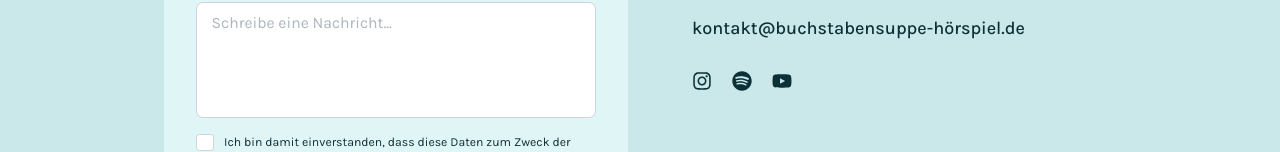
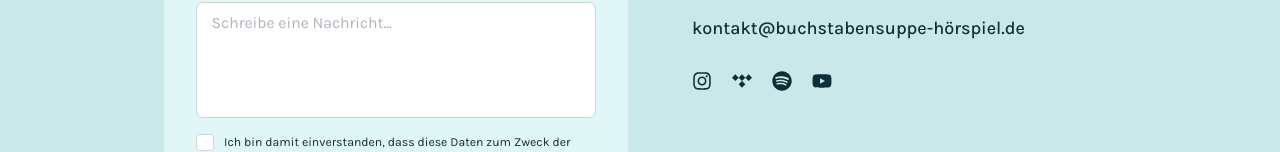
Before and after one commit to sopoour/buchstabensuppe, a Next.js app: page / in a window 1280 px wide. Shown: the part 4391-4543 px from the top of the page. Built offline with nearby package versions, Linux system fonts and the light colour scheme; no server answers; what @mantine/next would draw is missing.

Commit message:
Add TIDAL links

```diff
--- a/package.json
+++ b/package.json
@@ -24,7 +24,7 @@
     "next": "15.3.4",
     "react": "19.1.0",
     "react-dom": "19.1.0",
-    "react-icons": "4.10.1",
+    "react-icons": "5.5.0",
     "react-loading-skeleton": "3.3.1",
     "react-markdown": "^10.1.0",
     "react-scroll": "^1.9.0",
--- a/src/components/LinkContainer/index.tsx
+++ b/src/components/LinkContainer/index.tsx
@@ -4,11 +4,13 @@ import { css, styled } from 'styled-components';
 import Link from 'next/link';
 import { IconLink } from '@app/types';
 import { FaEnvelope, FaInstagram, FaLink, FaMusic, FaSpotify, FaYoutube } from 'react-icons/fa';
+import { SiTidal } from 'react-icons/si';
 
 type Size = 'small' | 'medium' | 'big';
 
 export const linksDefault: IconLink[] = [
   { type: 'instagram' },
+  { type: 'tidal' },
   { type: 'spotify' },
   { type: 'youtube' },
   { type: 'email' },
@@ -29,7 +31,7 @@ const getSize = (size: Size) => {
 
 const Container = styled.span<{ hoverColour?: string; size: Size }>`
   ${flexRow};
-  gap: 32px;
+  gap: 20px;
   svg {
     width: ${({ size }) => getSize(size)};
     height: ${({ size }) => getSize(size)};
@@ -111,6 +113,12 @@ const LinkContainer: FC<Props> = ({
               icon: <FaYoutube />,
               link: 'https://www.youtube.com/@Buchstabensuppe-h5h',
             };
+          case 'tidal':
+            return {
+              id: 'tidal',
+              icon: <SiTidal />,
+              link: 'https://tidal.com/artist/47454902',
+            };
           case 'link':
             return { id: icon.id ?? 'external link', icon: <FaLink />, link: icon.link };
           default:
--- a/src/components/layout/Header/style.tsx
+++ b/src/components/layout/Header/style.tsx
@@ -84,6 +84,7 @@ export const DesktopLinkContainer = styled(LinkContainer)`
     display: none;
     ${({ theme }) => theme.media('sm')`
        display: flex;
+       gap: 32px;
   `}
   }
 `;
--- a/src/components/sections/AudioSample/index.tsx
+++ b/src/components/sections/AudioSample/index.tsx
@@ -34,7 +34,7 @@ const AudioSample: FC = () => {
           <iframe
             key={embed.title}
             style={{ borderRadius: '12px' }}
-            src={`${embed.sample}`}
+            src={`${embed.sample}?layout=gridify`}
             width="100%"
             height={isDesktop ? '232' : '152'}
             frameBorder="0"
--- a/src/components/sections/Contact/index.tsx
+++ b/src/components/sections/Contact/index.tsx
@@ -20,7 +20,12 @@ import { useMedia } from '@app/hooks/useMedia';
 import { Breakpoints } from '@app/styles/media';
 import { IconLink } from '@app/types';
 
-const links: IconLink[] = [{ type: 'instagram' }, { type: 'spotify' }, { type: 'youtube' }];
+const links: IconLink[] = [
+  { type: 'instagram' },
+  { type: 'tidal' },
+  { type: 'spotify' },
+  { type: 'youtube' },
+];
 
 const LETTERS = [...genCharArray('a', 'z'), ...genCharArray('a', 'z'), ...genCharArray('a', 'z')];
 
@@ -46,7 +51,7 @@ const Contact: FC = () => {
         gsap.to(el, {
           duration: 3 + Math.random(),
           x: `+=${Math.random() * 50 - 10}`,
-          y: `+=${Math.random() * 70 - 30}`,
+          y: `+=${Math.random() * 80 - 30}`,
           rotation: `+=${Math.random() * 30 - 15}`,
           repeat: -1,
           yoyo: true,
--- a/src/components/sections/Contact/styles.tsx
+++ b/src/components/sections/Contact/styles.tsx
@@ -76,11 +76,11 @@ export const ContactLinkContainer = styled(LinkContainer)`
   gap: 20px !important;
   svg {
     path {
-      fill: ${({ theme }) => theme.colors.fg.default};
+      fill: ${({ theme }) => theme.colors.fg.default} !important;
     }
     &:hover {
       path {
-        fill: ${({ hoverColour, theme }) => hoverColour ?? theme.colors.accent.orange};
+        fill: ${({ hoverColour, theme }) => hoverColour ?? theme.colors.accent.orange} !important;
       }
     }
   }
--- a/src/types/index.ts
+++ b/src/types/index.ts
@@ -1,5 +1,5 @@
 export type IconLink = {
-  type: 'tiktok' | 'spotify' | 'email' | 'instagram' | 'appleMusic' | 'youtube' | 'bandcamp' | 'link';
+  type: 'tiktok' | 'spotify' | 'email' | 'instagram' | 'appleMusic' | 'youtube' | 'bandcamp' | 'link' | 'tidal';
   id?: string;
   link?: string;
 };
```
Also changed, not shown: 1 other file (tests, documents, lock files or other folders).
